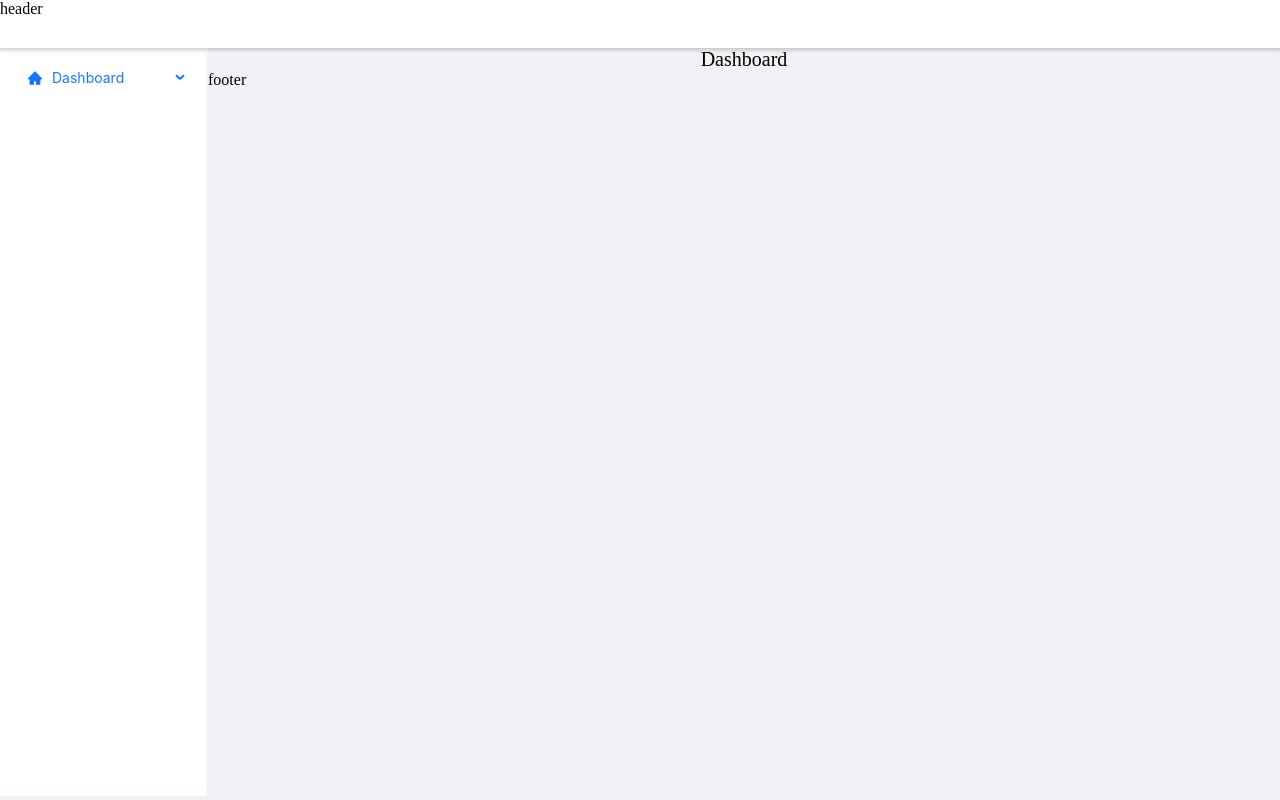
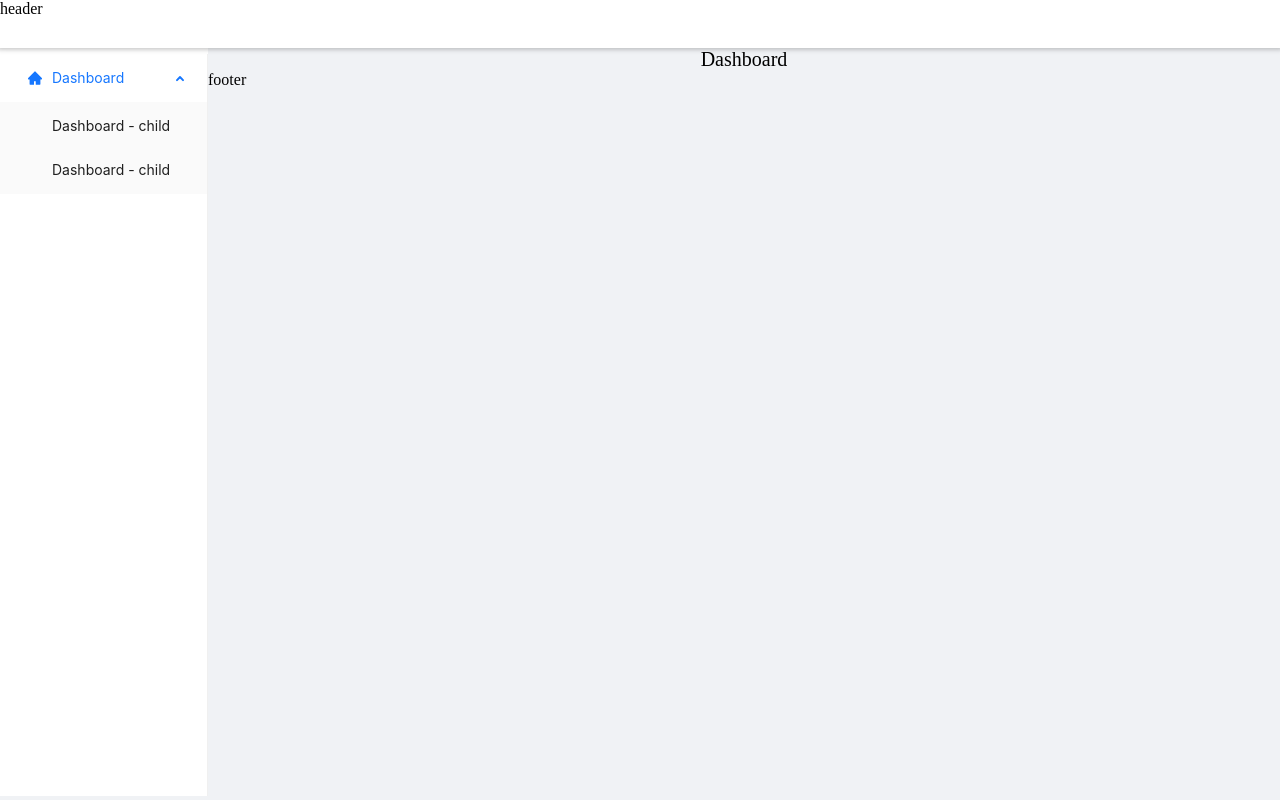
Before and after one commit to chenc041/react-nestjs-full-stack, a React app in the folder packages/webapp/: page / in a window 1280 px wide. Built offline with nearby package versions, Linux system fonts and the light colour scheme.

Commit message:
chore: remove unused code

```diff
--- a/packages/webapp/src/app.tsx
+++ b/packages/webapp/src/app.tsx
@@ -6,7 +6,7 @@ import { createBrowserRouter, RouterProvider } from 'react-router-dom';
 import { Layout } from '~/pages/layout';
 
 const App = () => {
-  const [activePath, setActivePath] = React.useState('/demo-1');
+  const [activePath, setActivePath] = React.useState('/');
   const [userInfo, setUserInfo] = React.useState<UserInfo>({});
 
   const flatRoutes = useMemo(() => {
--- a/packages/webapp/src/components/sideMenu/index.tsx
+++ b/packages/webapp/src/components/sideMenu/index.tsx
@@ -32,9 +32,7 @@ const menuItems: MenuProps['items'] = routes
     );
   });
 
-export const SideMenu = (props: { width?: number }) => {
-  const { width } = props;
-  console.log(width, 'width');
+export const SideMenu = () => {
   const { activePath, setActivePath } = useContext<GlobalContextType>(GlobalContext);
   const onClick: MenuProps['onClick'] = (e) => {
     setActivePath(e.key);
```
